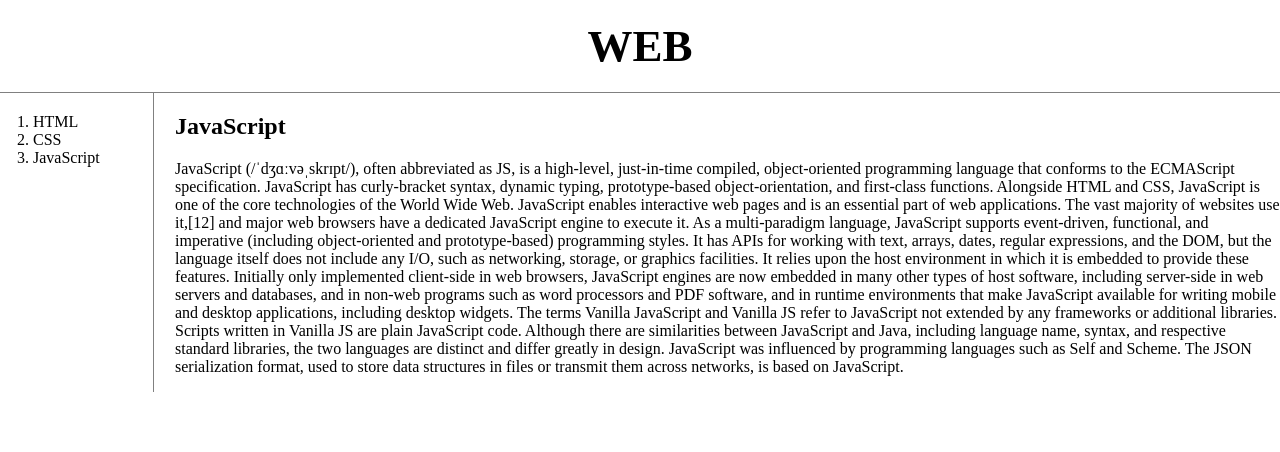
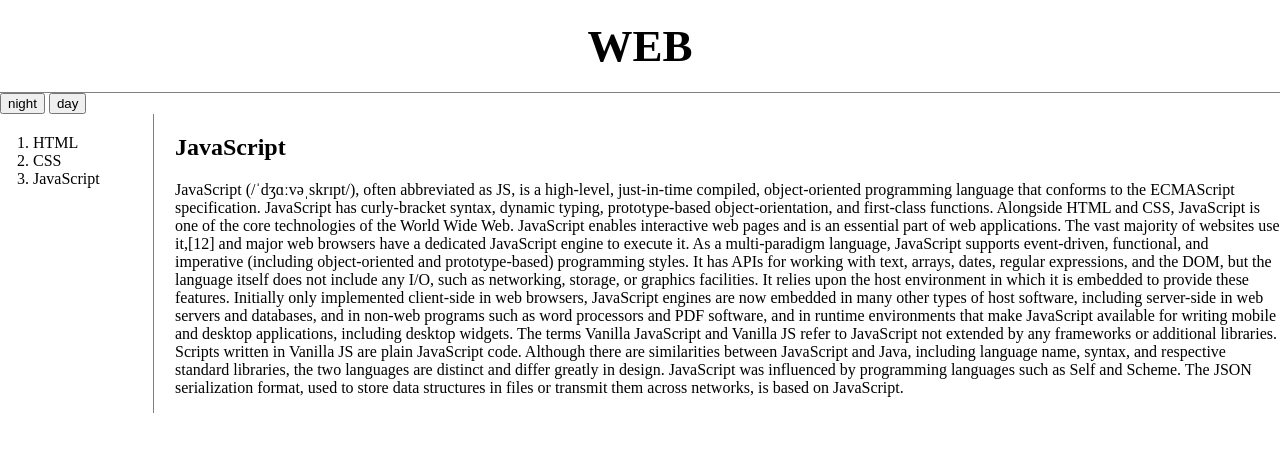
Before and after one commit to HoJin9622/web1, a plain HTML site: page 3.html in a window 1280 px wide. Drawn offline with Linux system fonts and the light colour scheme.

Commit message:
querySelector

```diff
--- a/3.html
+++ b/3.html
@@ -9,6 +9,22 @@
   </head>
   <body>
     <h1><a href="index.html">WEB</a></h1>
+    <input
+      type="button"
+      value="night"
+      onclick="
+    document.querySelector('body').style.backgroundColor = 'black';
+    document.querySelector('body').style.color = 'white';
+    "
+    />
+    <input
+      type="button"
+      value="day"
+      onclick="
+    document.querySelector('body').style.backgroundColor = 'white';
+    document.querySelector('body').style.color = 'black';
+    "
+    />
     <div id="grid">
       <ol>
         <li><a href="1.html">HTML</a></li>
```
Also changed, not shown: 1 other file.
